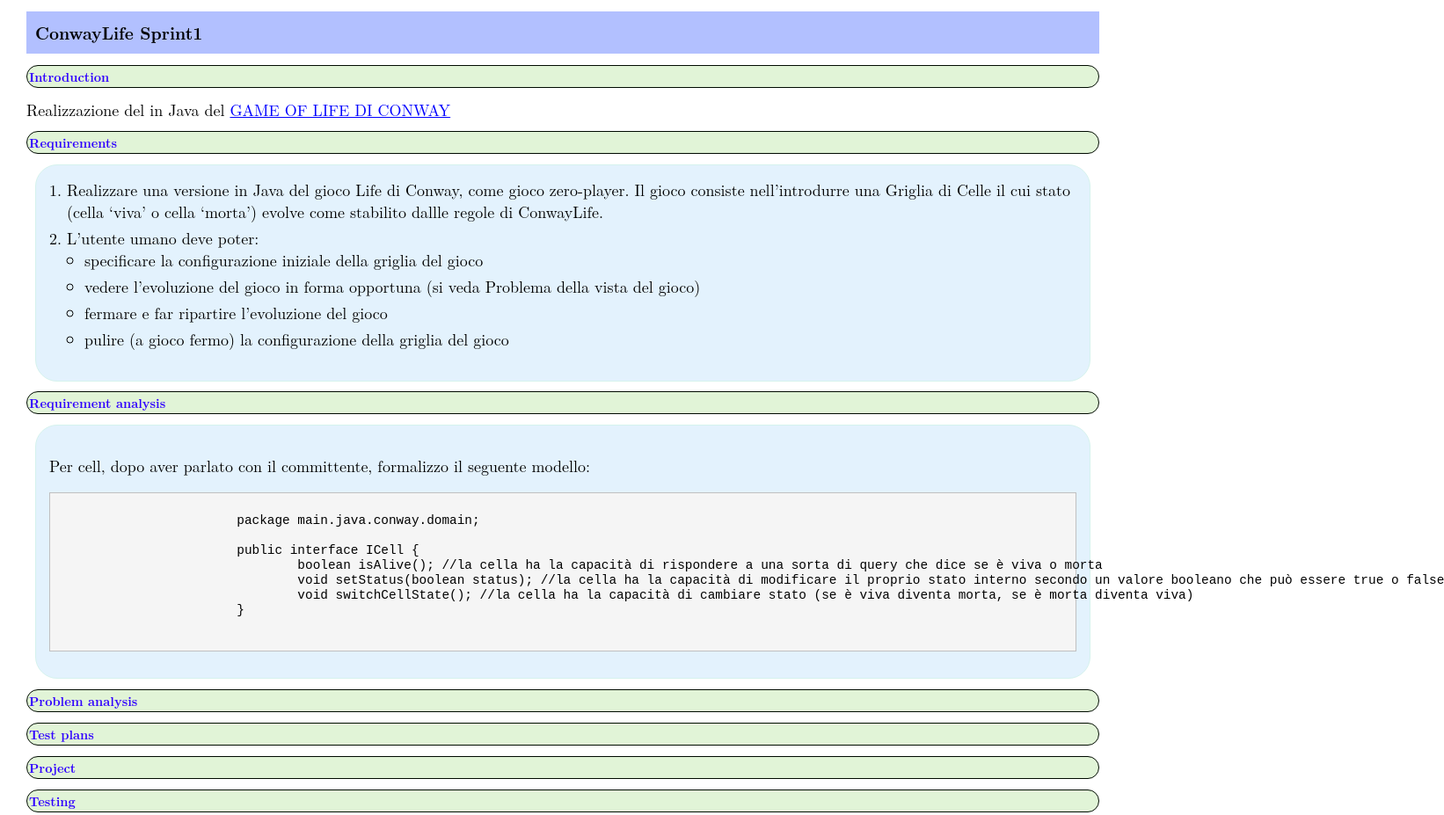
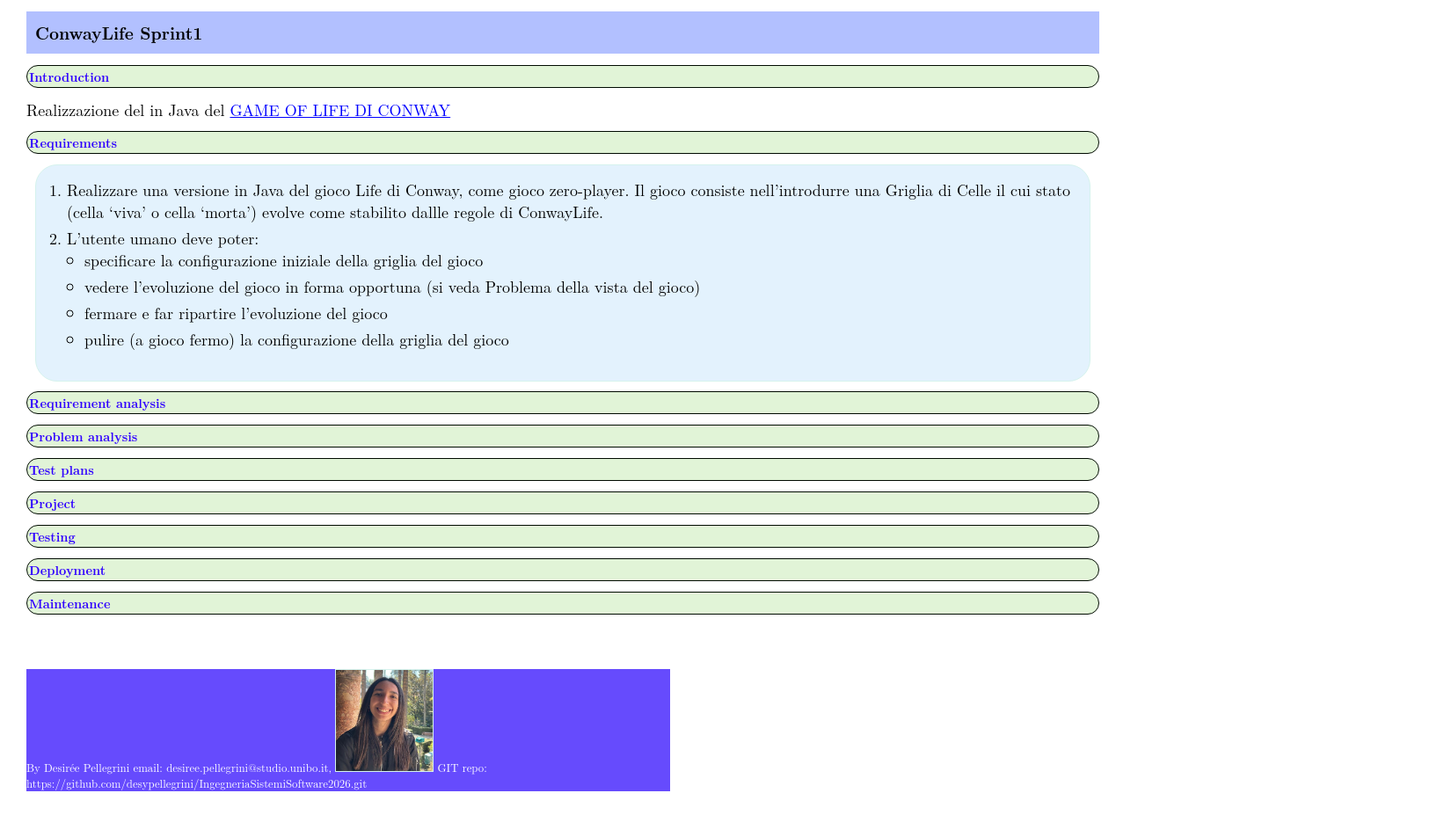
Before and after one commit to desypellegrini/IngegneriaSistemiSoftware2026, a plain HTML site: page ConwayLife/Sprint1/conway26Java/userDocs/conway26Java_v0.html in a window 1280 px wide. Shown: the top 927 px of the page at 88% size, 1642 px wide, since content can reach past the window. Drawn offline with Linux system fonts and the light colour scheme.

Commit message:
Update docs

```diff
--- a/ConwayLife/Sprint1/conway26Java/userDocs/conway26Java_v0.html
+++ b/ConwayLife/Sprint1/conway26Java/userDocs/conway26Java_v0.html
@@ -48,22 +48,6 @@ Realizzazione del  in Java del
 
 <h2>Requirement analysis</h2>
 
-<div class="remark">
-	<p>
-		Per cell, dopo aver parlato con il committente, formalizzo il seguente modello:
-	</p>
-	<pre>
-		<code>
-			package main.java.conway.domain;
-
-			public interface ICell {
-				boolean isAlive(); //la cella ha la capacità di rispondere a una sorta di query che dice se è viva o morta
-				void setStatus(boolean status); //la cella ha la capacità di modificare il proprio stato interno secondo un valore booleano che può essere true o false
-				void switchCellState(); //la cella ha la capacità di cambiare stato (se è viva diventa morta, se è morta diventa viva)
-			}
-		</code>
-	</pre>
-</div>
 
 
 <h2>Problem analysis</h2>
```
Also changed, not shown: docs/conway26Java_v0.html (+0 -17 lines), 2 other files.
